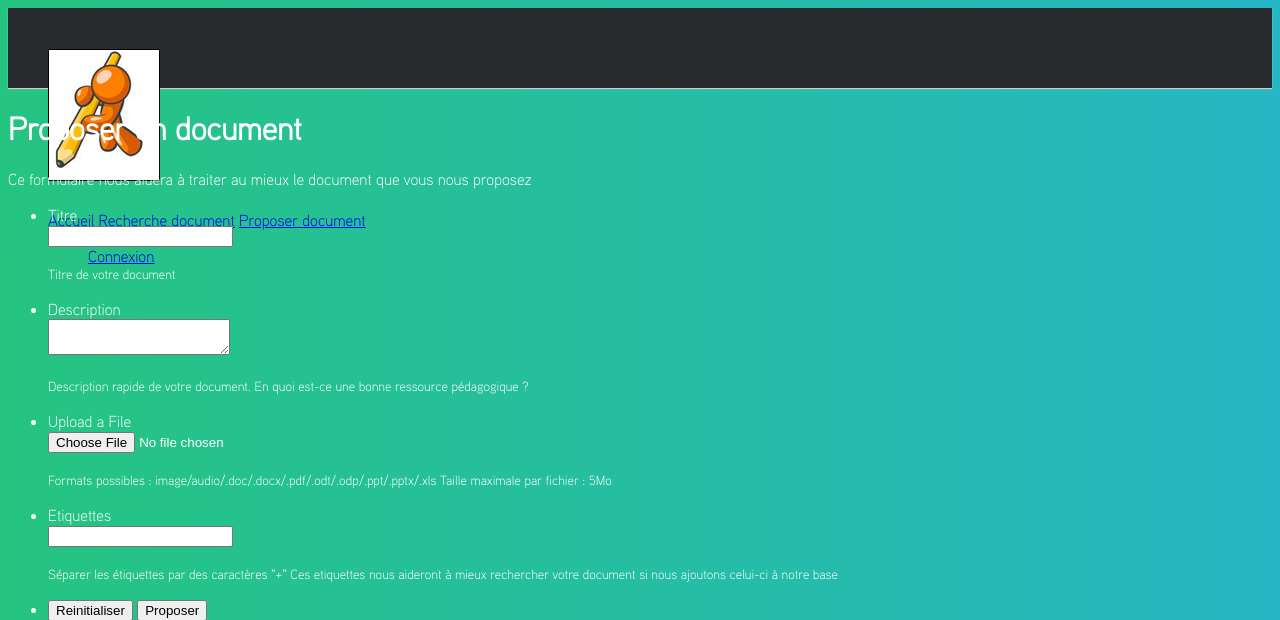
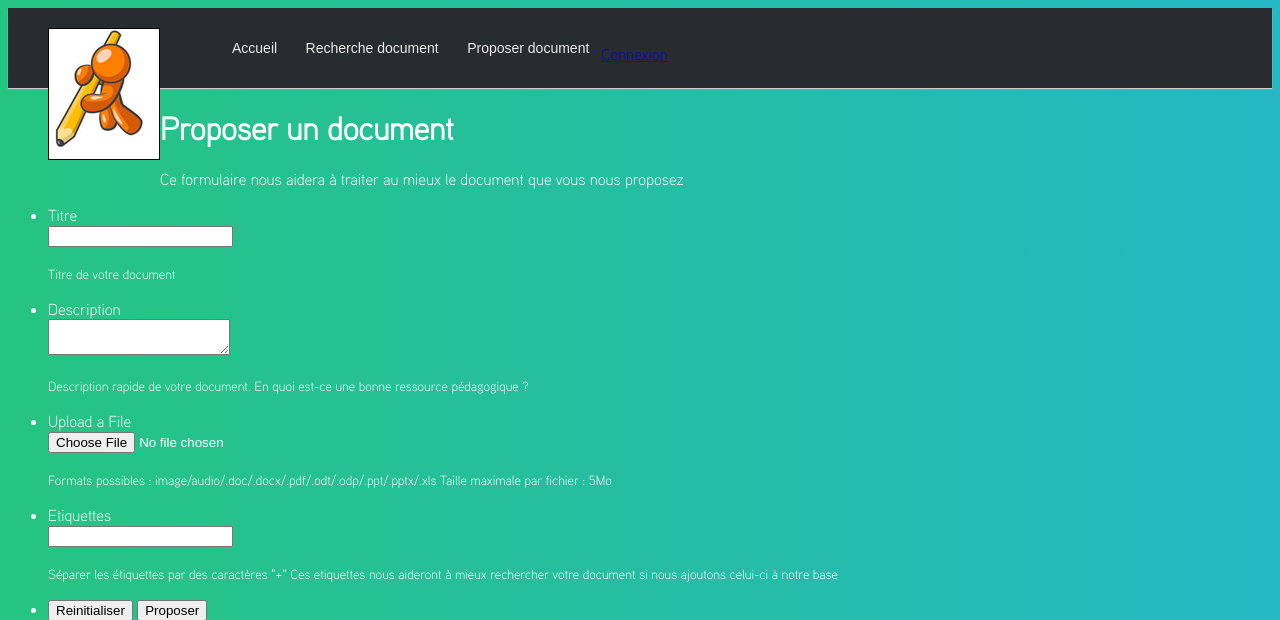
Before and after one commit to remulef/ASL-Abbaye, a PHP site: page /tcpdf/View/proposer.view/proposer.php in a window 1280 px wide. Shown: the top 620 px of the page. Run offline with PHP 8.4, Linux system fonts and the light colour scheme.

Commit message:
automatic push

```diff
--- a/data/template/header.php
+++ b/data/template/header.php
@@ -6,7 +6,7 @@ if(isset($_SESSION)){
 }
 ?>
 
-  <div class="<header-limiter<">
+  <div class="header-limiter">
     <h1><a href="#"><img src="http://les-asl-abbaye.ovh/ASL-Abbaye/data/img/logoasl.png" alt="logo des ASL Abbaye" ></a></h1>
 
     <nav>
```
